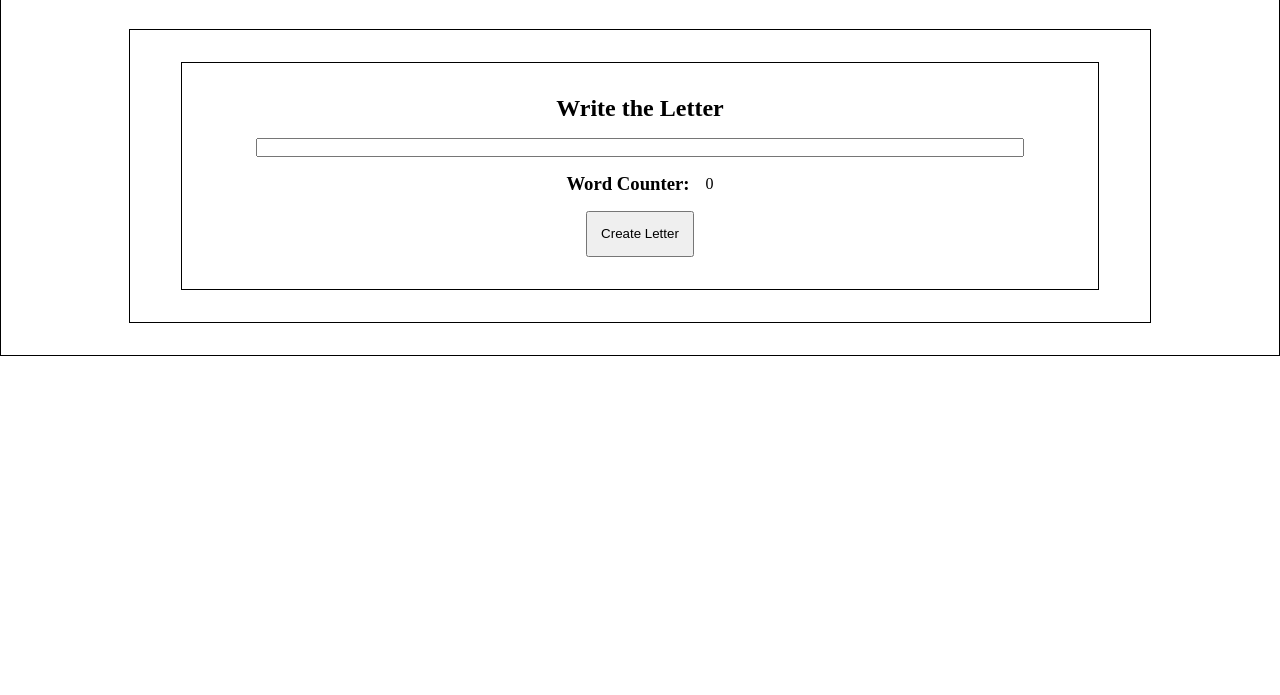
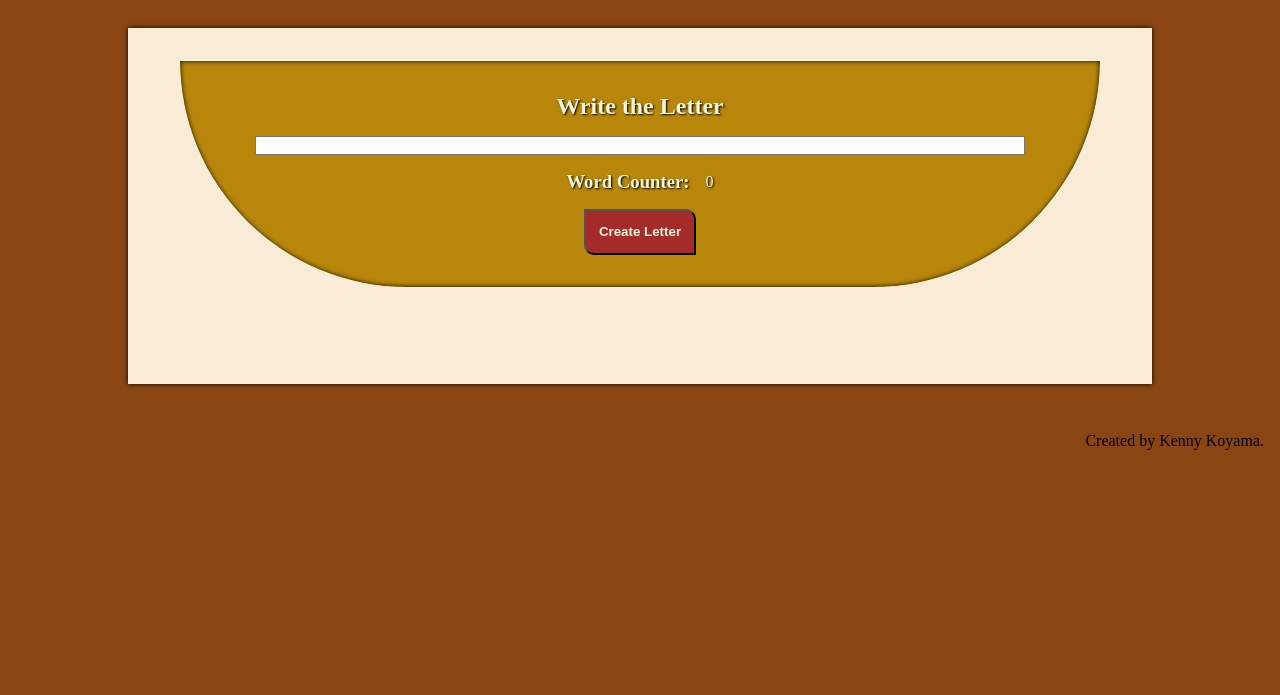
Before and after one commit to KennyKoyama/Mystery_Letter, a website: page index.html in a window 1280 px wide. Shown: the part 105-800 px from the top of the page. Drawn offline with Linux system fonts and the light colour scheme.

Commit message:
Add some style to make it looks better

```diff
--- a/index.html
+++ b/index.html
@@ -43,7 +43,7 @@
     </section>
   </main>
   <footer>
-
+    <p>Created by Kenny Koyama.</p>
   </footer>
   <script src="script.js"></script>
 </body>
--- a/script.js
+++ b/script.js
@@ -30,6 +30,7 @@ createButton.addEventListener('click', () => {
     newSpan.classList.add(randomStyle(), randomSize(), randomRotate(), randomSkew());
     appendSpan(newSpan);
   });
+  letterContent.classList.add('padding');
   wordCounter.innerHTML = letterContent.childElementCount;
 });
 
--- a/style.css
+++ b/style.css
@@ -10,11 +10,13 @@ body {
   align-items: center;
   gap: 2em;
   justify-content: center;
-  border: 1px solid black;
+  background-color: saddlebrown;
 }
 
 header {
   padding: 2em;
+  color: antiquewhite;
+  text-shadow: 3px 3px 2px black;
 }
 
 main {
@@ -24,7 +26,8 @@ main {
   align-items: center;
   justify-content: center;
   gap: 2em;
-  border: 1px solid black;
+  background-color: antiquewhite;
+  box-shadow: 0 0 5px black;
 }
 
 #text-input-container {
@@ -36,11 +39,20 @@ main {
   padding: 2em;
   width: 90%;
   margin-top: 2em;
+  background-color: darkgoldenrod;
+  box-shadow: inset 0 0 5px black;
+  color: beige;
+  border-radius: 0 0 300px 300px;
+  text-shadow: 1px 1px 2px black;
 }
 
 button {
   width: fit-content;
   padding: 1em;
+  background-color: brown;
+  color: beige;
+  font-weight: 600;
+  border-radius: 0 10px;
 }
 
 #carta-texto {
@@ -53,6 +65,13 @@ button {
   align-items: center;
   justify-content: center;
   gap: 1em;
+  margin: 2em;
+  box-shadow: 0 0 5px black;
+  background-color: beige;
+}
+
+.padding {
+  padding: 2em;
 }
 
 #counter-container {
@@ -117,3 +136,10 @@ button {
 h2 {
   text-align: center;
 }
+
+footer {
+  display: flex;
+  width: 100%;
+  padding: 1em 1em 1.5em 0;
+  justify-content: end;
+}
```
